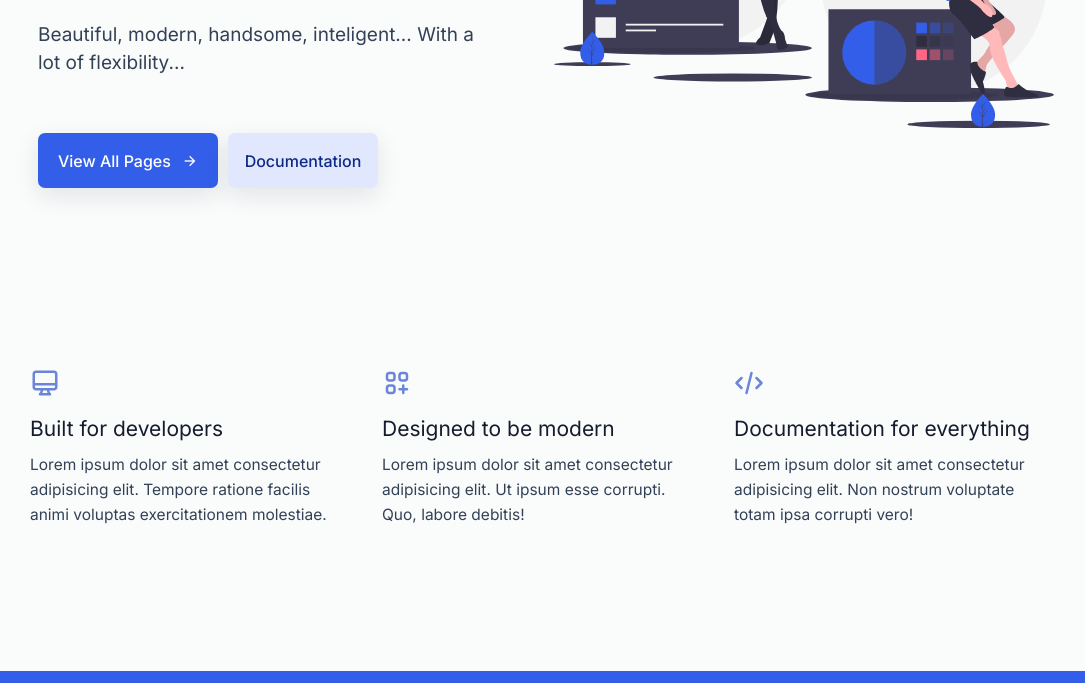
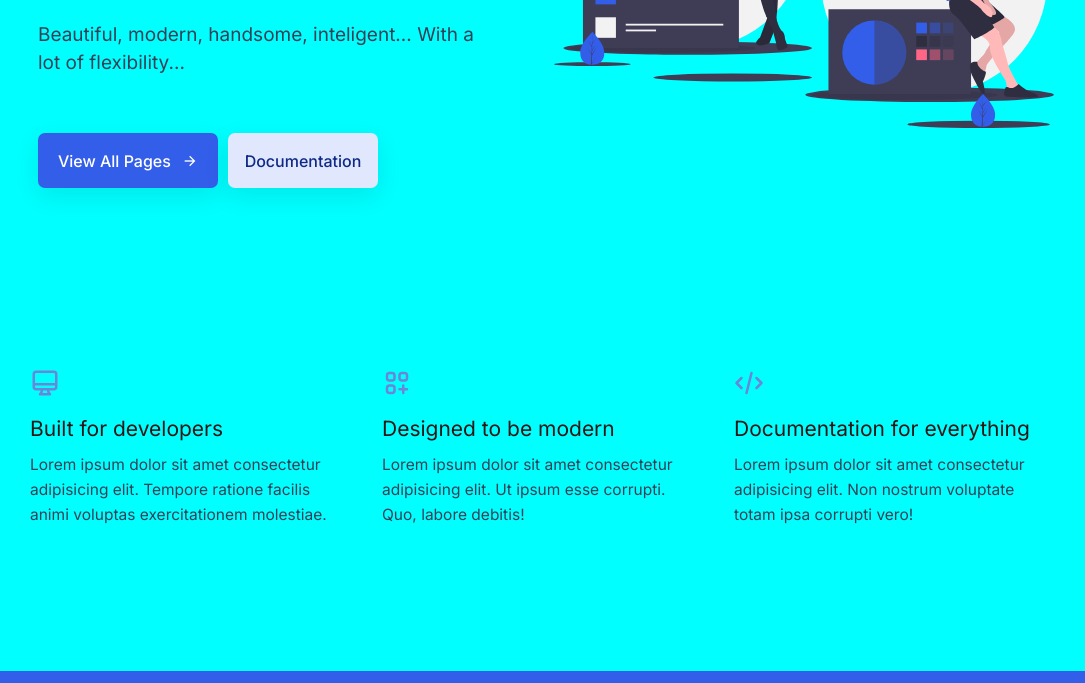
Before and after one commit to AndresLAPD/Test-project-SMX12, a plain HTML site: page index.html in a window 1280 px wide. Shown: the part 400-1083 px from the top of the page, without its empty margins (106-1191 px from the left). Drawn offline with nearby package versions, Linux system fonts and the light colour scheme.

Commit message:
(wip) usando la interficie de visual code

```diff
--- a/css/style.css
+++ b/css/style.css
@@ -16,9 +16,9 @@
 /* ==== CSS VARIABLES ==== */
 :root {
   --primary-color: #335eea;
-  --link-color: #506690;
-  --btn-hover-color: #2b50c7;
-  --lg-heading: #161c2d;
+  --link-color: #905050;
+  --btn-hover-color: #5cc72b;
+  --lg-heading: #2d1616;
   --text-content: #869ab8;
   --fixed-header-height: 4.5rem;
 }
@@ -28,7 +28,7 @@ body {
   width: 100%;
   height: 100vh;
   overflow-x: hidden;
-  background-color: #fafbfb;
+  background-color: #00ffff;
 }
 ul li {
   list-style-type: none;
```
